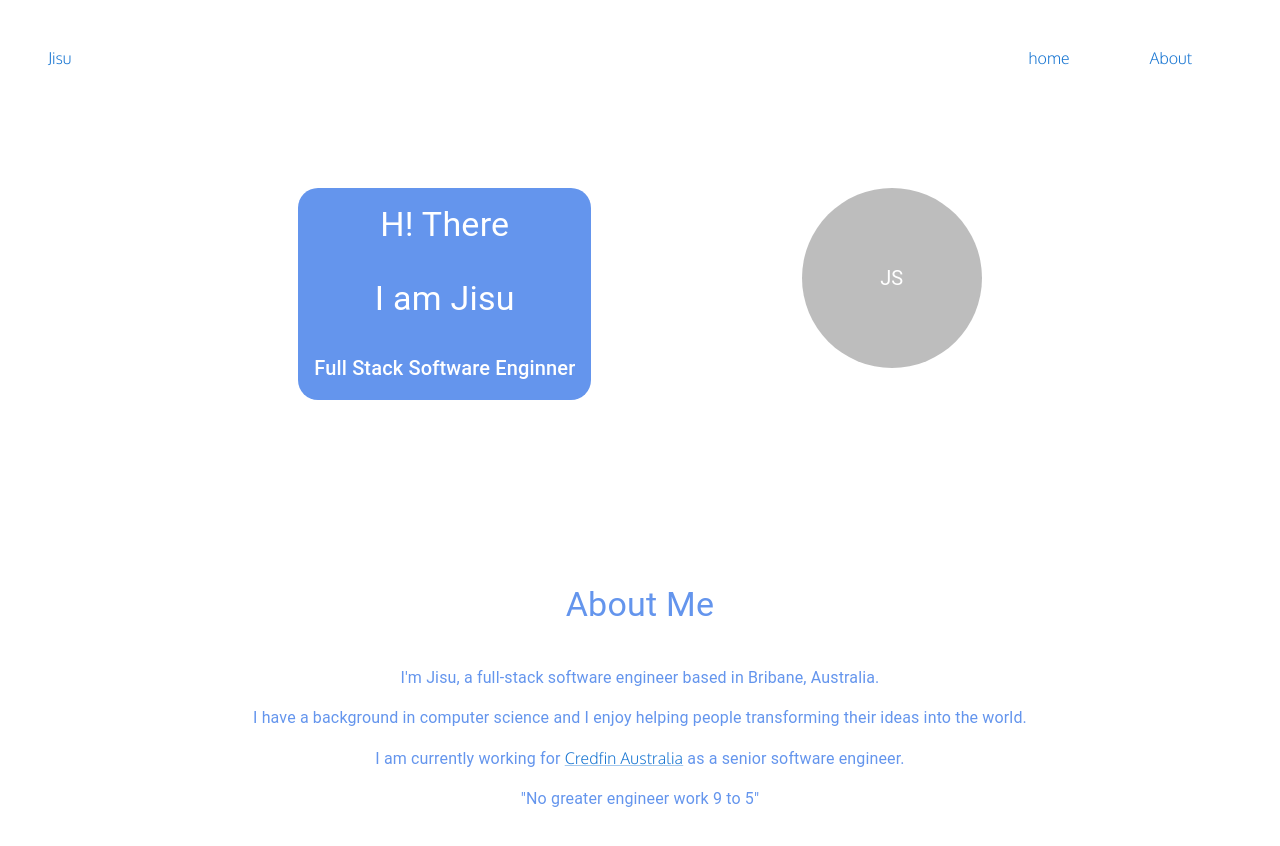
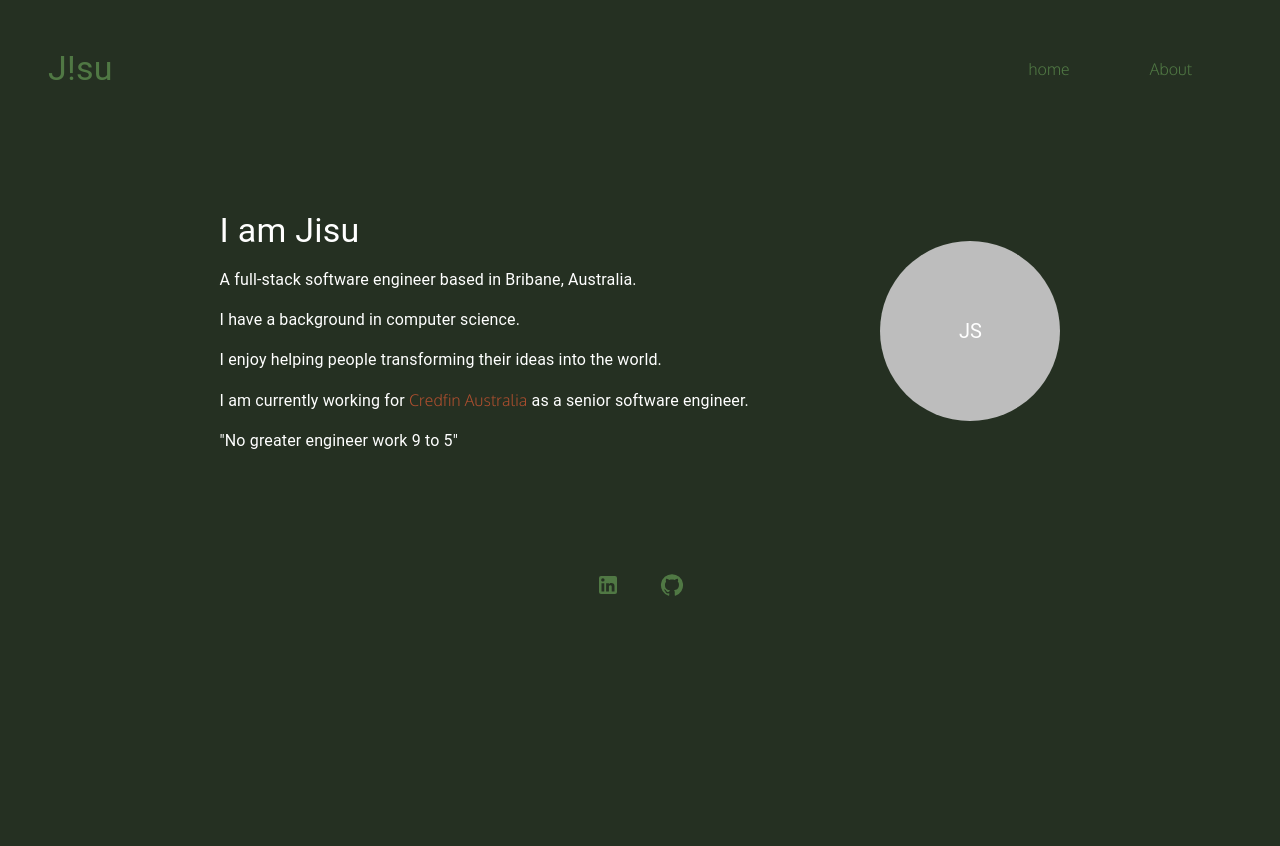
Before and after one commit to the-everlasting-creators/jisu-official-portfolio.github.io, a React (Create React App) app: page / in a window 1280 px wide. Shown: the top 846 px of the page. After the commit the page ends 800 px from the top, so only its background shows below. Built offline with nearby package versions, Linux system fonts and the light colour scheme.

Commit message:
changed background color and text color

```diff
--- a/package.json
+++ b/package.json
@@ -5,6 +5,7 @@
   "dependencies": {
     "@emotion/react": "^11.9.0",
     "@emotion/styled": "^11.8.1",
+    "@mui/icons-material": "^5.6.1",
     "@mui/material": "^5.6.1",
     "@testing-library/jest-dom": "^5.16.4",
     "@testing-library/react": "^13.0.1",
--- a/public/index.html
+++ b/public/index.html
@@ -5,16 +5,13 @@
     <link rel="icon" href="%PUBLIC_URL%/favicon.ico" />
     <meta name="viewport" content="width=device-width, initial-scale=1" />
     <meta name="theme-color" content="#000000" />
-    <meta
-      name="description"
-      content="Web site created using create-react-app"
-    />
-    <link rel="apple-touch-icon" href="%PUBLIC_URL%/logo192.png" />
+
     <!--
       manifest.json provides metadata used when your web app is installed on a
       user's mobile device or desktop. See https://developers.google.com/web/fundamentals/web-app-manifest/
     -->
     <link rel="manifest" href="%PUBLIC_URL%/manifest.json" />
+
     <!--
       Notice the use of %PUBLIC_URL% in the tags above.
       It will be replaced with the URL of the `public` folder during the build.
--- a/src/App.css
+++ b/src/App.css
@@ -1,38 +1,3 @@
 .App {
   text-align: center;
 }
-
-.App-logo {
-  height: 40vmin;
-  pointer-events: none;
-}
-
-@media (prefers-reduced-motion: no-preference) {
-  .App-logo {
-    animation: App-logo-spin infinite 20s linear;
-  }
-}
-
-.App-header {
-  background-color: #282c34;
-  min-height: 100vh;
-  display: flex;
-  flex-direction: column;
-  align-items: center;
-  justify-content: center;
-  font-size: calc(10px + 2vmin);
-  color: white;
-}
-
-.App-link {
-  color: #61dafb;
-}
-
-@keyframes App-logo-spin {
-  from {
-    transform: rotate(0deg);
-  }
-  to {
-    transform: rotate(360deg);
-  }
-}
--- a/src/App.js
+++ b/src/App.js
@@ -1,15 +1,15 @@
 import "./App.css";
 import Layout from "./components/Layout";
-import Home from "./components/Home";
-import About from "./components/About";
+import Main from "./components/Main";
+import Footer from "./components/Footer";
 
 function App() {
   return (
     <>
       <Layout>
-        <Home />
-        <About />
+        <Main />
       </Layout>
+      <Footer />
     </>
   );
 }
--- a/src/components/About.js
+++ /dev/null
@@ -1,39 +0,0 @@
-import React from "react";
-import Box from "@mui/material/Box";
-import Typography from "@mui/material/Typography";
-import Link from "@mui/material/Link";
-
-const About = () => {
-  return (
-    <Box
-      padding={10}
-      id="about"
-      className="about"
-      color="#6495ED"
-      textAlign="center"
-    >
-      <Box className="title" paddingTop={3} paddingBottom={5}>
-        <Typography variant="h4">About Me</Typography>
-      </Box>
-      <Box className="content">
-        <Typography paddingBottom={2}>
-          I'm Jisu, a full-stack software engineer based in Bribane, Australia.
-        </Typography>
-        <Typography paddingBottom={2}>
-          I have a background in computer science and I enjoy helping people
-          transforming their ideas into the world.
-        </Typography>
-        <Typography paddingBottom={2}>
-          I am currently working for{" "}
-          <span>
-            <Link href="https://credfin.io/">Credfin Australia</Link>
-          </span>{" "}
-          as a senior software engineer.
-        </Typography>
-        <Typography>"No greater engineer work 9 to 5"</Typography>
-      </Box>
-    </Box>
-  );
-};
-
-export default About;
--- /dev/null
+++ b/src/components/Footer.js
@@ -0,0 +1,38 @@
+import React from "react";
+import Grid from "@mui/material/Grid";
+import Link from "@mui/material/Link";
+import Box from "@mui/material/Box";
+
+import LinkedInIcon from "@mui/icons-material/LinkedIn";
+import GitHubIcon from "@mui/icons-material/GitHub";
+
+const Footer = () => {
+  return (
+    <footer>
+      <Box padding={5}>
+        <Grid container justifyContent="center" spacing={5}>
+          <Grid item>
+            <Link
+              href="https://www.linkedin.com/in/jisu-choi-theterrificman/"
+              target="_blank"
+              style={{ color: "#507844" }}
+            >
+              <LinkedInIcon />
+            </Link>
+          </Grid>
+          <Grid item>
+            <Link
+              href="https://github.com/the-everlasting-creators"
+              target="_blank"
+              style={{ color: "#507844" }}
+            >
+              <GitHubIcon />
+            </Link>
+          </Grid>
+        </Grid>
+      </Box>
+    </footer>
+  );
+};
+
+export default Footer;
--- a/src/components/Header.js
+++ b/src/components/Header.js
@@ -3,6 +3,7 @@ import React from "react";
 import Link from "@mui/material/Link";
 import Box from "@mui/material/Box";
 import Grid from "@mui/material/Grid";
+import Typography from "@mui/material/Typography";
 
 const Header = () => {
   return (
@@ -15,18 +16,30 @@ const Header = () => {
       >
         <Grid item>
           <Box>
-            <Link href="#" underline="hover">
-              Jisu
+            <Link href="#" underline="none">
+              <Typography variant="h4" style={{ color: "#507844" }}>
+                J!su
+              </Typography>
             </Link>
           </Box>
         </Grid>
         <Grid item>
           <Box>
             <nav>
-              <Link padding={5} href="#home" underline="hover">
+              <Link
+                padding={5}
+                href="#home"
+                underline="hover"
+                style={{ color: "#507844" }}
+              >
                 home
               </Link>
-              <Link padding={5} href="#about" underline="hover">
+              <Link
+                padding={5}
+                href="#about"
+                underline="hover"
+                style={{ color: "#507844" }}
+              >
                 About
               </Link>
             </nav>
--- a/src/components/Home.js
+++ /dev/null
@@ -1,45 +0,0 @@
-import React from "react";
-import Box from "@mui/material/Box";
-import Grid from "@mui/material/Grid";
-import Typography from "@mui/material/Typography";
-import Avatar from "@mui/material/Avatar";
-
-const Home = () => {
-  return (
-    <Box
-      style={{ textAlign: "center" }}
-      padding={10}
-      id="home"
-      className="home"
-    >
-      <Grid container justifyContent="space-evenly">
-        <Grid
-          item
-          style={{
-            textAlign: "center",
-            background: "#6495ED",
-            color: "white",
-          }}
-          borderRadius={5}
-        >
-          <Typography padding={2} variant="h4">
-            H! There
-          </Typography>
-          <Typography padding={2} variant="h4">
-            I am Jisu
-          </Typography>
-          <Typography padding={2} variant="h6">
-            Full Stack Software Enginner
-          </Typography>
-        </Grid>
-        <Grid item>
-          <Avatar alt="Jisu Choi" sx={{ width: 180, height: 180 }}>
-            JS
-          </Avatar>
-        </Grid>
-      </Grid>
-    </Box>
-  );
-};
-
-export default Home;
--- /dev/null
+++ b/src/components/Main.js
@@ -0,0 +1,57 @@
+import React from "react";
+import Box from "@mui/material/Box";
+import Grid from "@mui/material/Grid";
+import Typography from "@mui/material/Typography";
+import Avatar from "@mui/material/Avatar";
+import Link from "@mui/material/Link";
+
+const Main = () => {
+  return (
+    <Box padding={10}>
+      <Grid
+        container
+        justifyContent="space-evenly"
+        style={{ color: "white" }}
+        alignItems="center"
+        justifyItems="center"
+      >
+        <Grid item>
+          <Typography variant="h4" paddingBottom={2}>
+            I am Jisu
+          </Typography>
+          <Typography paddingBottom={2}>
+            A full-stack software engineer based in Bribane, Australia.
+          </Typography>
+          <Typography paddingBottom={2}>
+            I have a background in computer science.
+          </Typography>
+          <Typography paddingBottom={2}>
+            I enjoy helping people transforming their ideas into the world.
+          </Typography>
+          <Typography paddingBottom={2}>
+            I am currently working for{" "}
+            <span>
+              <Link
+                href="https://credfin.io/"
+                target="_blank"
+                underline="hover"
+                style={{ color: "#ae4f2f" }}
+              >
+                Credfin Australia
+              </Link>
+            </span>{" "}
+            as a senior software engineer.
+          </Typography>
+          <Typography>"No greater engineer work 9 to 5"</Typography>
+        </Grid>
+        <Grid item>
+          <Avatar alt="Jisu Choi" sx={{ width: 180, height: 180 }}>
+            JS
+          </Avatar>
+        </Grid>
+      </Grid>
+    </Box>
+  );
+};
+
+export default Main;
--- a/src/index.css
+++ b/src/index.css
@@ -2,4 +2,5 @@
 
 * {
   font-family: Oxygen;
+  background-color: #253022;
 }
```
Also changed, not shown: 2 other files (tests, documents, lock files or other folders).
